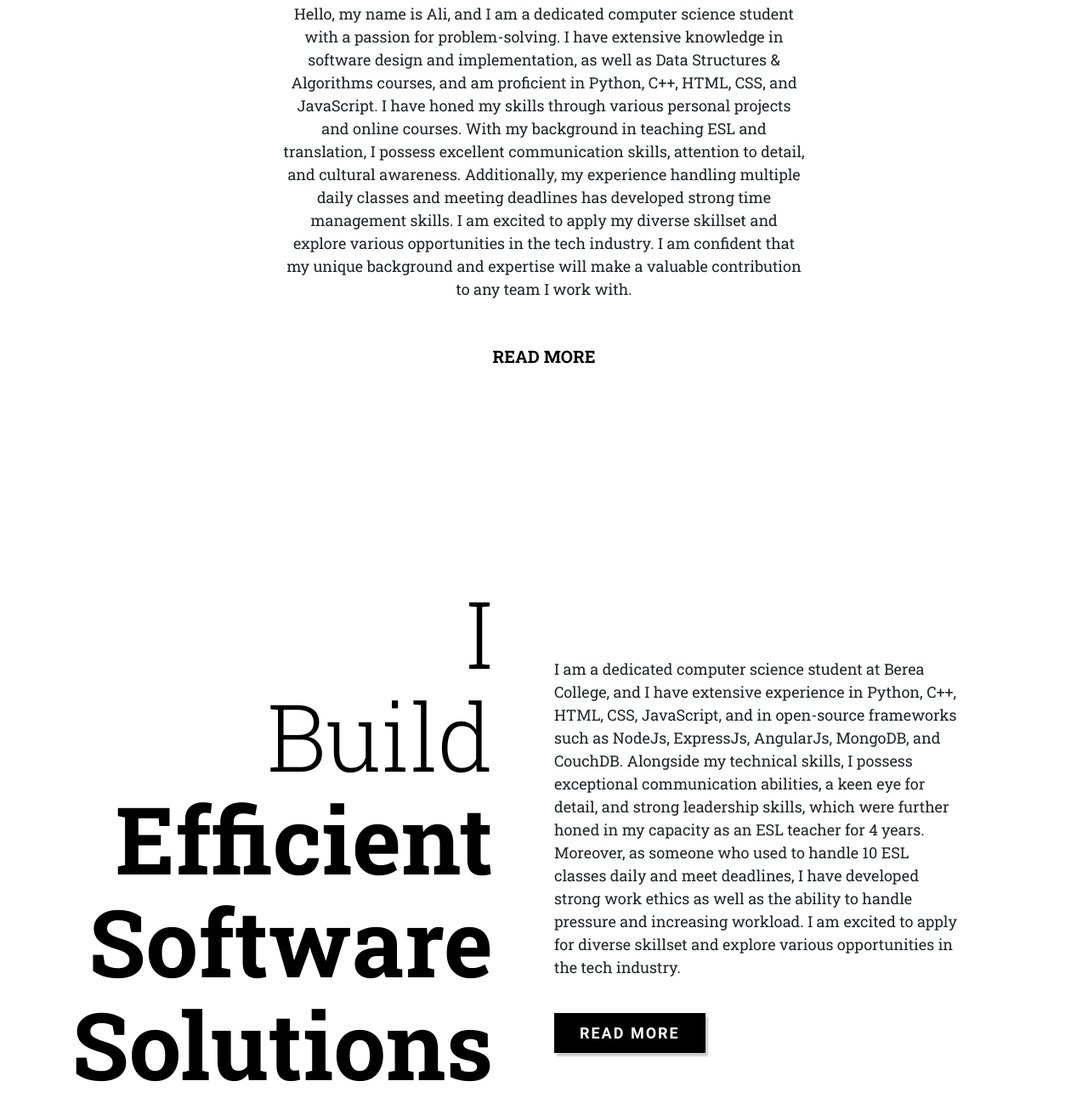
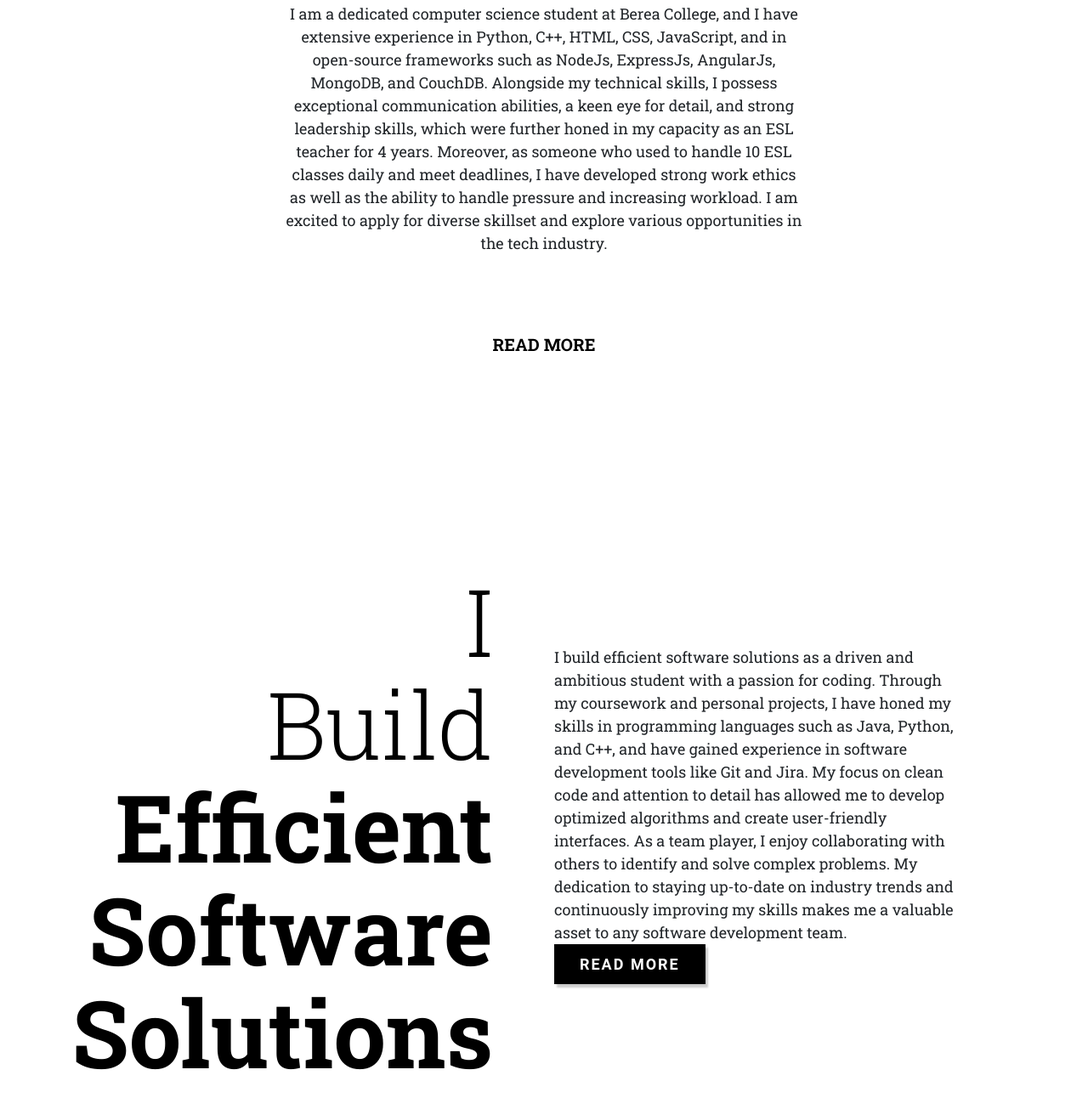
Before and after one commit to ali-ramazani/Ali-Ramazani, a plain HTML site: page index.html in a window 1280 px wide. Shown: the part 730-2042 px from the top of the page at 85% size. Drawn offline with nearby package versions, Linux system fonts and the light colour scheme.

Commit message:
7:00 p.m.

```diff
--- a/index.html
+++ b/index.html
@@ -93,8 +93,8 @@
                         About <span class="fw-bold primary-heading-bold">Me</span>
                     </div>
                     <div class="paragraph mx-auto mt-2">
-                        Hello, my name is Ali, and I am a dedicated computer science student with a passion for problem-solving. I have extensive knowledge in software design and implementation, as well as Data Structures & Algorithms courses, and am proficient in Python, C++, HTML, CSS, and JavaScript. I have honed my skills through various personal projects and online courses. With my background in teaching ESL and translation, I possess excellent communication skills, attention to detail, and cultural awareness. Additionally, my experience handling multiple daily classes and meeting deadlines has developed strong time management skills. I am excited to apply my diverse skillset and explore various opportunities in the tech industry. I am confident that my unique background and expertise will make a valuable contribution to any team I work with.
-                    </div>
+                        I am a dedicated computer science student at Berea College, and I have extensive experience in Python, C++, HTML, CSS, JavaScript, and in open-source frameworks such as NodeJs, ExpressJs, AngularJs, MongoDB, and CouchDB. Alongside my technical skills, I possess exceptional communication abilities, a keen eye for detail, and strong leadership skills, which were further honed in my capacity as an ESL teacher for 4 years. Moreover, as someone who used to handle 10 ESL classes daily and meet deadlines, I have developed strong work ethics as well as the ability to handle pressure and increasing workload. I am excited to apply for diverse skillset and explore various opportunities in the tech industry.                        <div class="section-4-button">
+                        </div>
                     <a type="button" class="section-2-button fw-bold">Read More</a>
                 </div>
             </div>
@@ -118,8 +118,7 @@
                     <div class="section-4-right text-center text-lg-start">
                         <div class="sec4-blank"></div>
                         <div class="sec4-text">
-                            I am a dedicated computer science student at Berea College, and I have extensive experience in Python, C++, HTML, CSS, JavaScript, and in open-source frameworks such as NodeJs, ExpressJs, AngularJs, MongoDB, and CouchDB. Alongside my technical skills, I possess exceptional communication abilities, a keen eye for detail, and strong leadership skills, which were further honed in my capacity as an ESL teacher for 4 years. Moreover, as someone who used to handle 10 ESL classes daily and meet deadlines, I have developed strong work ethics as well as the ability to handle pressure and increasing workload. I am excited to apply for diverse skillset and explore various opportunities in the tech industry.                        <div class="section-4-button">
-                            <button class="sec4-btn text-uppercase fw-bold" onclick="location.href='#'">Read
+                            I build efficient software solutions as a driven and ambitious student with a passion for coding. Through my coursework and personal projects, I have honed my skills in programming languages such as Java, Python, and C++, and have gained experience in software development tools like Git and Jira. My focus on clean code and attention to detail has allowed me to develop optimized algorithms and create user-friendly interfaces. As a team player, I enjoy collaborating with others to identify and solve complex problems. My dedication to staying up-to-date on industry trends and continuously improving my skills makes me a valuable asset to any software development team.                            <button class="sec4-btn text-uppercase fw-bold" onclick="location.href='#'">Read
                                 More</button>
                         </div>
                     </div>
```
